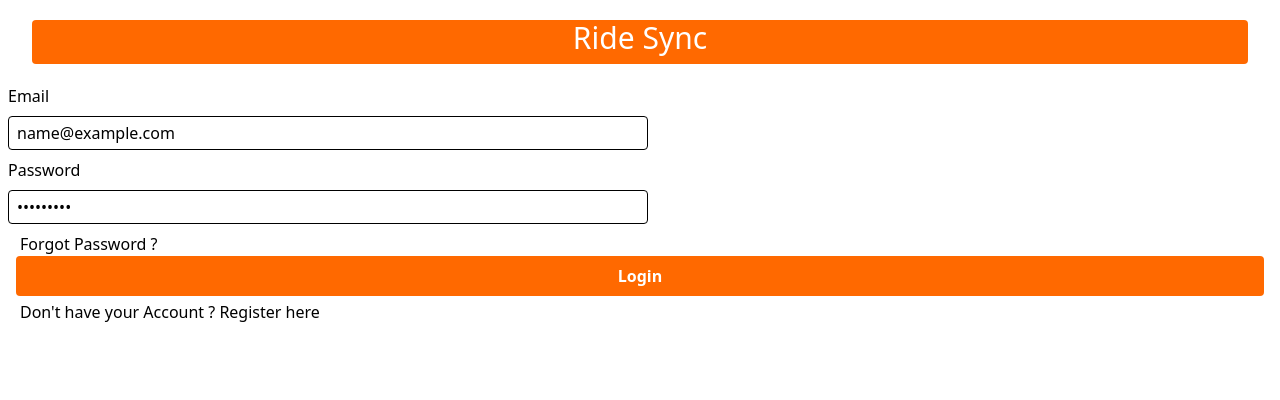
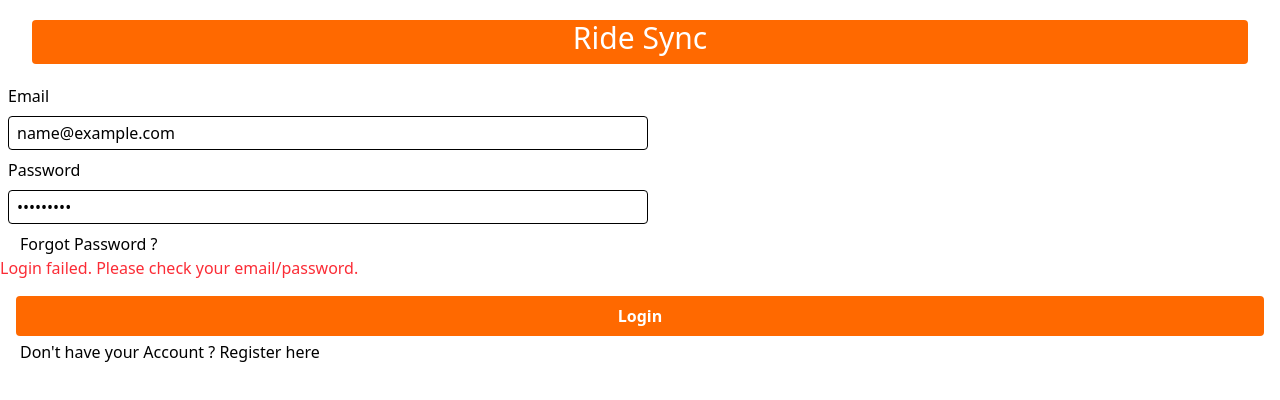
Before and after one commit to Vaishali2005-bharati/RideSyncFrontend, a React (Vite) app: page /login in a window 1280 px wide. Both pictures are taken after typing "name@example.com", "Sample123" into the empty fields and a click on the button "Login". Shown: the top 400 px of the page. Built offline with nearby package versions, Linux system fonts and the light colour scheme; no server answers.

Commit message:
some error messege written

```diff
--- a/src/Pages/Login.jsx
+++ b/src/Pages/Login.jsx
@@ -8,6 +8,7 @@
 
     const [ email, setEmail ] = useState('');
     const [ password, setPassword ] = useState('');
+      const [errorMessage, setErrorMessage] = useState("");
 
 
     const navigate = useNavigate();
@@ -15,7 +16,8 @@
     const  submitHandler = async (e)  => {
         e.preventDefault();
 
-        const userData = {
+        try{
+             const userData = {
             email: email,
             password: password
         }
@@ -31,7 +33,17 @@
 
             navigate('/need');
 
+        } else {
+            setErrorMessage("Invalid login credentials");
+
         }
+        } catch (err) {
+            console.error("Login error: ", err);
+            setErrorMessage("Login failed. Please check your email/password.");
+
+        }
+
+
 
     }
 
@@ -66,6 +78,10 @@
                 placeholder="Password" />
                 <h6 className="px-5 size-sm"> Forgot Password ?</h6>
 
+                  {errorMessage && (
+                 <p className="text-red-500 mb-4">{errorMessage}</p>
+                    )}
+
                 <div className="bg-orange-500 flex flex-cols-down justify-center align-center py-2 mx-4 rounded">
                                     <button onClick = {submitHandler} className="text-center font-bold text-white"> Login </button>
                                 </div>
--- a/src/Pages/Register.jsx
+++ b/src/Pages/Register.jsx
@@ -14,6 +14,8 @@
     const [ vehicleColor, setVehicleColor ] = useState('');
     const [ numberPlate, setNumberPlate] = useState('');
     const [seat, setSeat] = useState('');
+    const [ errorMessage, setErrorMessage ] = useState('');
+
 
 
     const navigate = useNavigate();
@@ -45,6 +47,8 @@
             const data = response.data;
             localStorage.setItem('token', data.token);
             navigate('/start');
+        } else {
+             setErrorMessage("Registration gone wrong");
         }
 
         setEmail('');
@@ -189,6 +193,10 @@
 
                 </fieldset>
 
+                 {errorMessage && (
+                <p className="text-red-500 mb-4">{errorMessage}</p>
+                )}
+
                 <div className="flex flex-row py-4">
                     <button onClick={resetHandler} className="mx-2 px-2 py-1 w-1/2 text-center bg-blue-300 rounded"> Reset </button>
                      <button onClick={submitHandler} className="mx-2 px-2 py-1 w-1/2 text-center bg-red-300 rounded"> Submit </button>
```
